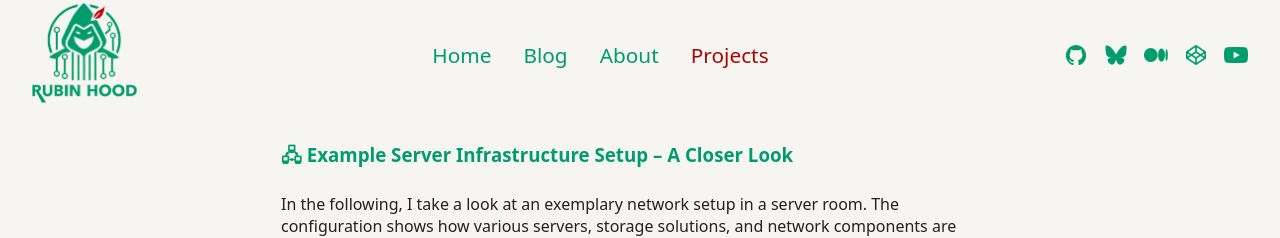
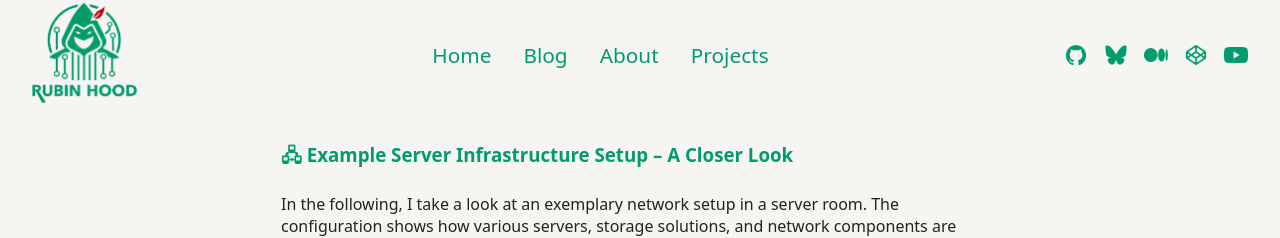
Before and after one commit to rubin-hood/rubinhood-blog, a Jekyll site: the page built from projects.md, in a window 1280 px wide. Shown: the top 238 px of the page. Built offline with Jekyll 4.4.1, drawn with Linux system fonts in a browser that asks for light colours.

Commit message:
Update style.css

```diff
--- a/assets/css/style.css
+++ b/assets/css/style.css
@@ -84,7 +84,7 @@ a:active { color: #AA0600; }
   font-size: 1.3rem;
 }
 .site-nav a:hover { color: #AA0600; }
-.site-nav a.active { color: #AA0600; }
+/*.site-nav a.active { color: #AA0600; }*/
 .social-icons {
   display: flex;
   align-items: center;
```
